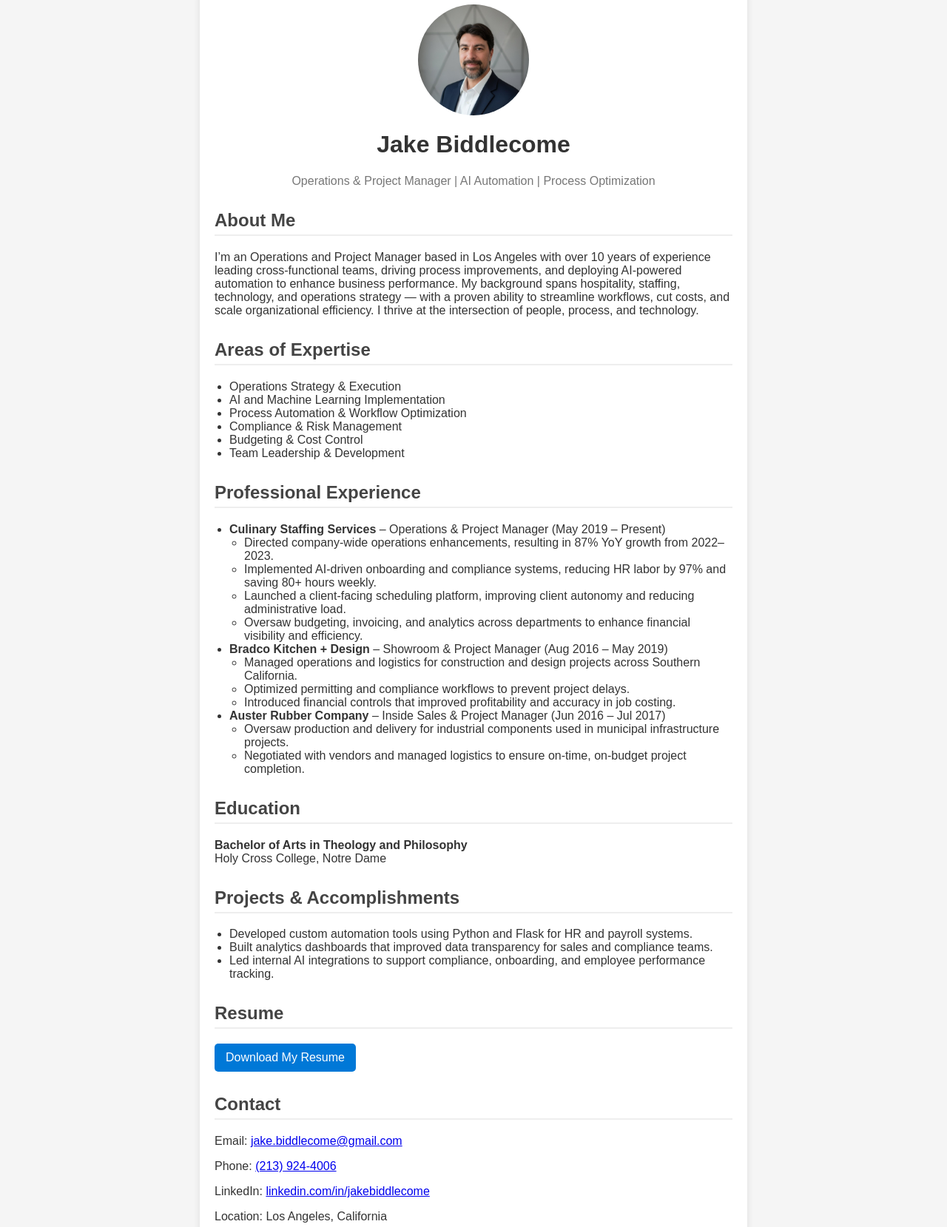
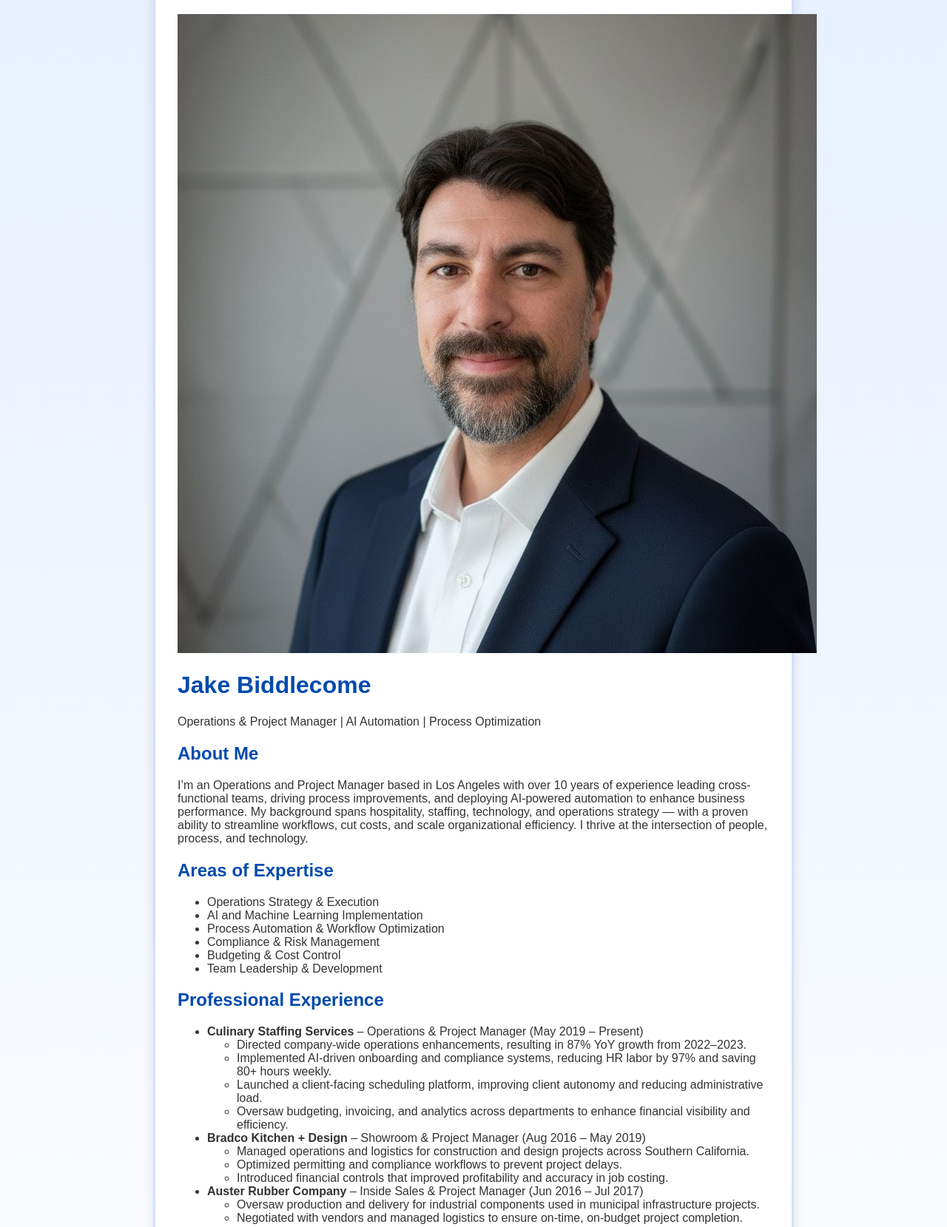
Before and after one commit to JBiddlecome/personal-website, a plain HTML site: page index.html in a window 1280 px wide. Shown: the part 64-1723 px from the top of the page at 74% size. Drawn offline with Linux system fonts and the light colour scheme.

Commit message:
Update style.css
Adding color to background

```diff
--- a/style.css
+++ b/style.css
@@ -2,63 +2,39 @@ body {
   font-family: Arial, sans-serif;
   margin: 0;
   padding: 0;
-  background: #f5f5f5;
+  background: linear-gradient(180deg, #e6f0ff, #ffffff);
   color: #333;
 }
 
 .container {
-  max-width: 700px;
+  max-width: 800px;
   margin: 50px auto;
-  padding: 20px;
+  padding: 30px;
   background: #fff;
-  border-radius: 12px;
-  box-shadow: 0 0 10px rgba(0,0,0,0.1);
+  border-radius: 16px;
+  border: 3px solid #cfe0ff;
+  box-shadow: 0 0 15px rgba(0,0,0,0.1);
 }
 
-.profile-pic {
-  width: 150px;           /* set the width only */
-  height: auto;           /* keeps correct proportions */
-  aspect-ratio: 1 / 1;    /* keeps it roughly square but prevents stretching */
-  object-fit: cover;      /* crops neatly if not perfectly square */
-  border-radius: 50%;     /* circular crop */
-  display: block;
-  margin: 0 auto 20px;
+h1, h2 {
+  color: #004aad;
 }
 
-h1 {
-  text-align: center;
-  font-size: 2em;
+.button, .nav-button {
+  display: inline-block;
+  background: #004aad;
+  color: white;
+  padding: 10px 20px;
+  border-radius: 8px;
+  text-decoration: none;
+  margin: 5px;
+  transition: background 0.3s;
 }
 
-.subtitle {
-  text-align: center;
-  color: #777;
-  margin-bottom: 30px;
+.button:hover, .nav-button:hover {
+  background: #002f73;
 }
 
-.section {
-  margin-bottom: 30px;
+.hidden {
+  display: none;
 }
-
-h2 {
-  color: #444;
-  border-bottom: 2px solid #eee;
-  padding-bottom: 5px;
-}
-
-ul {
-  padding-left: 20px;
-}
-
-.button {
-  display: inline-block;
-  background: #0078d7;
-  color: white;
-  padding: 10px 15px;
-  border-radius: 5px;
-  text-decoration: none;
-}
-
-.button:hover {
-  background: #005ea2;
-}
```
